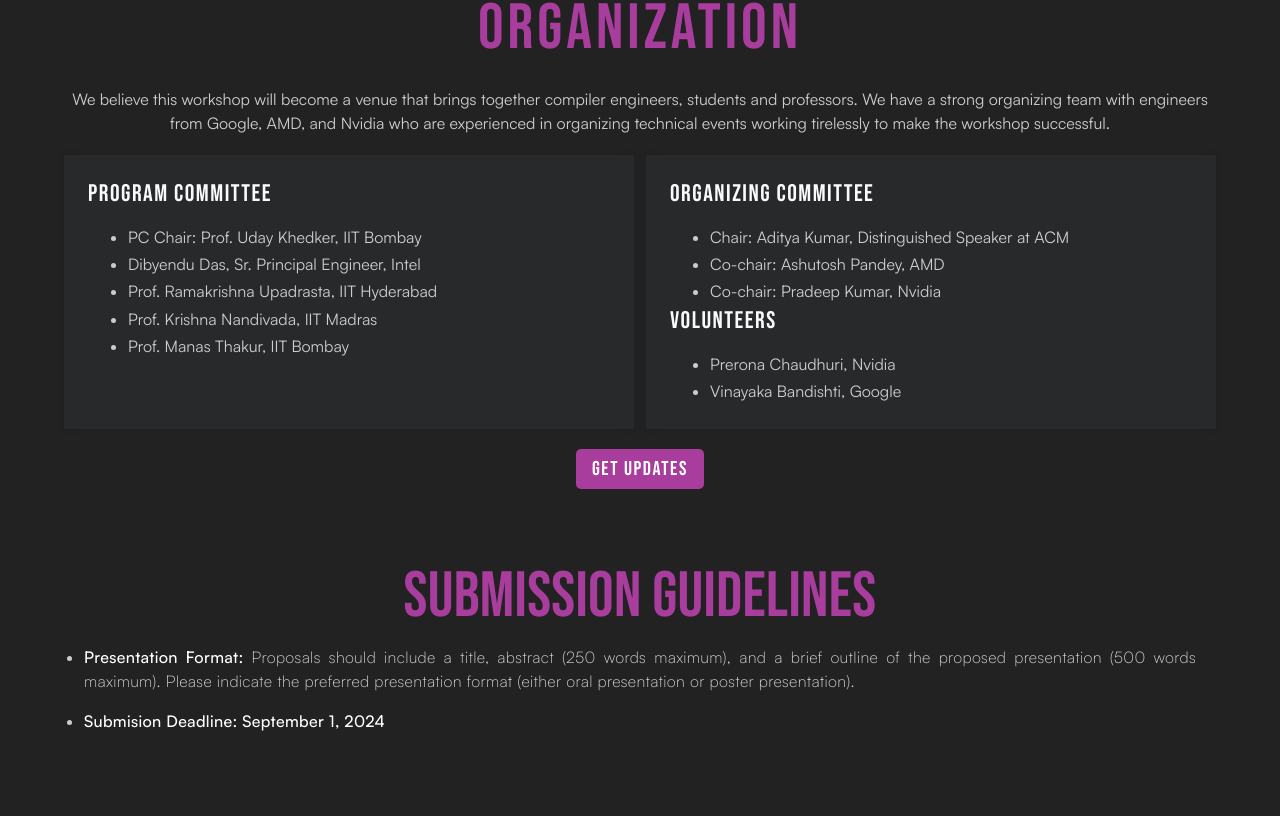
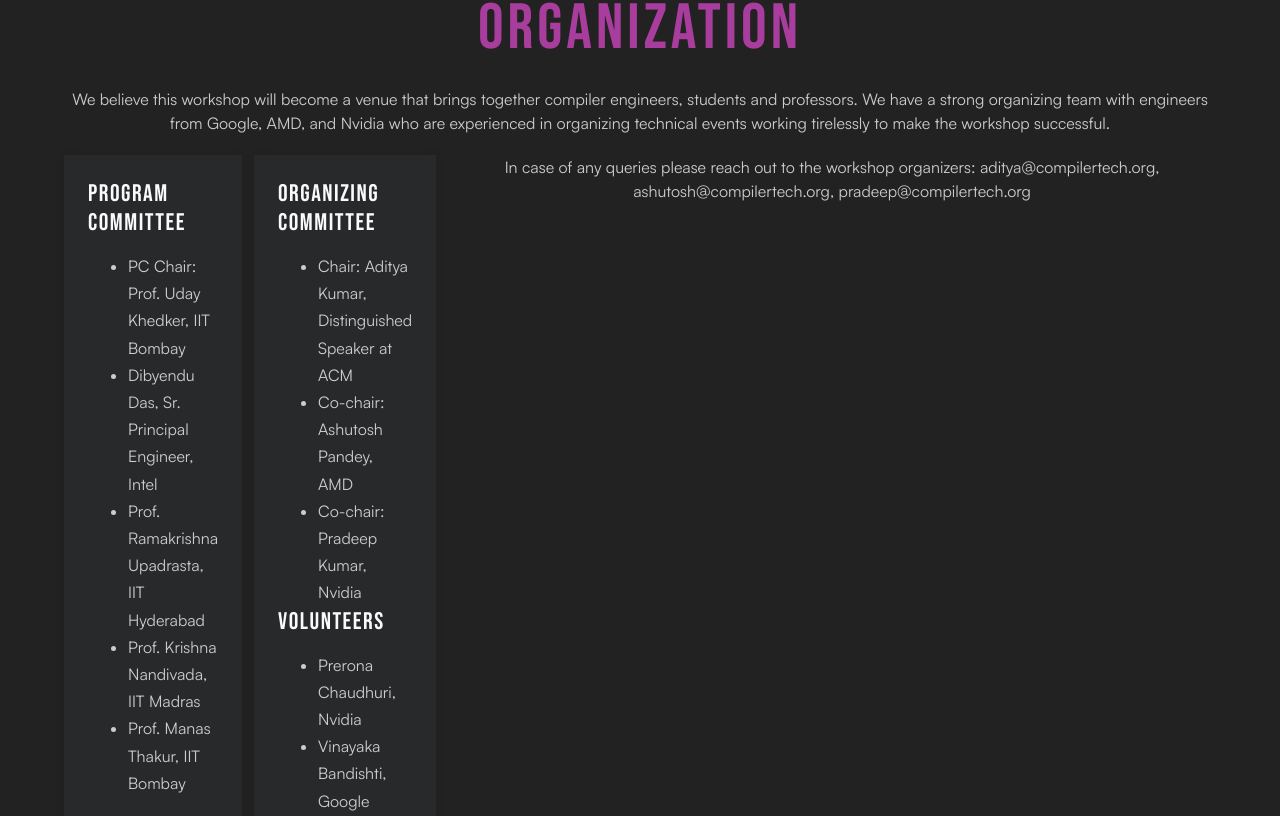
Before and after one commit to compilertech/compilertech-fe, a React (Vite) app: page / in a window 1280 px wide. Shown: the part 3399-4215 px from the top of the page. Built offline with nearby package versions, Linux system fonts and the light colour scheme.

Commit message:
Update Organizer.tsx
emails

```diff
--- a/src/components/Organizer.tsx
+++ b/src/components/Organizer.tsx
@@ -56,8 +56,10 @@ const Organizer: React.FC = () => {
               <CommitteeListItem>Prerona Chaudhuri, Nvidia</CommitteeListItem>
               <CommitteeListItem>Vinayaka Bandishti, Google</CommitteeListItem>
             </CommitteeList>
-
           </CommitteeBox>
+        <Description>
+          In case of any queries please reach out to the workshop organizers: aditya@compilertech.org, ashutosh@compilertech.org, pradeep@compilertech.org
+        </Description>
         </CommiteeContainer>
         <ButtonContainer>
           <Button onClick={toggleModal}>Get updates</Button>
```
